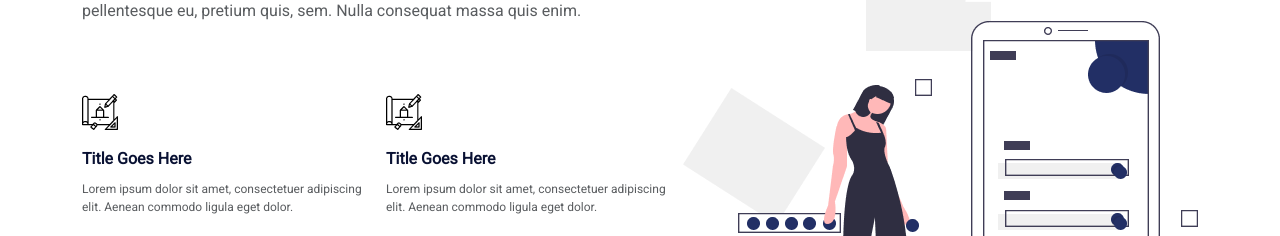
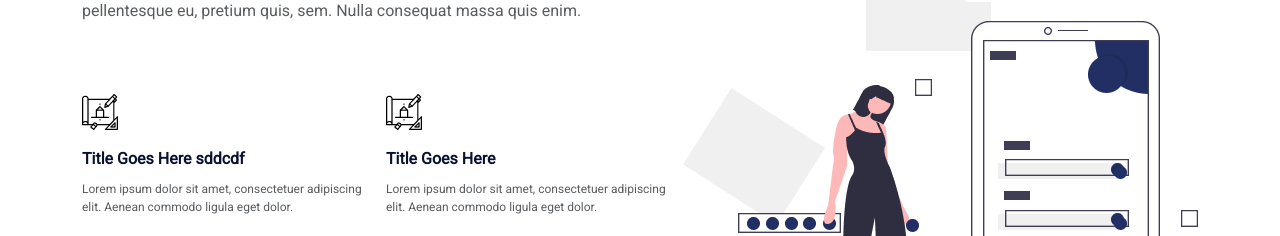
Before and after one commit to Sherry-hassan/landingpage-boot, a React (Create React App) app: page / in a window 1280 px wide. Shown: the part 1126-1362 px from the top of the page. Built offline with nearby package versions, Linux system fonts and the light colour scheme.

Commit message:
some text added

```diff
--- a/src/components/boot.jsx
+++ b/src/components/boot.jsx
@@ -222,7 +222,7 @@
                     <div className=" features-card d-xl-flex d-lg-flex  ">
                         <div className="feature-card col-xl-6 col-lg-6  col-md-12 col-sm-12 col-12 me-3">
                             <img src={iconImg} alt="Featured Icon 1" className="mb-3" />
-                            <h3 className="fw-bold">Title Goes Here</h3>
+                            <h3 className="fw-bold">Title Goes Here sddcdf</h3>
                             <h6 className="text-muted">
                                 Lorem ipsum dolor sit amet, consectetuer adipiscing elit. Aenean commodo ligula eget dolor.
                             </h6>
```
